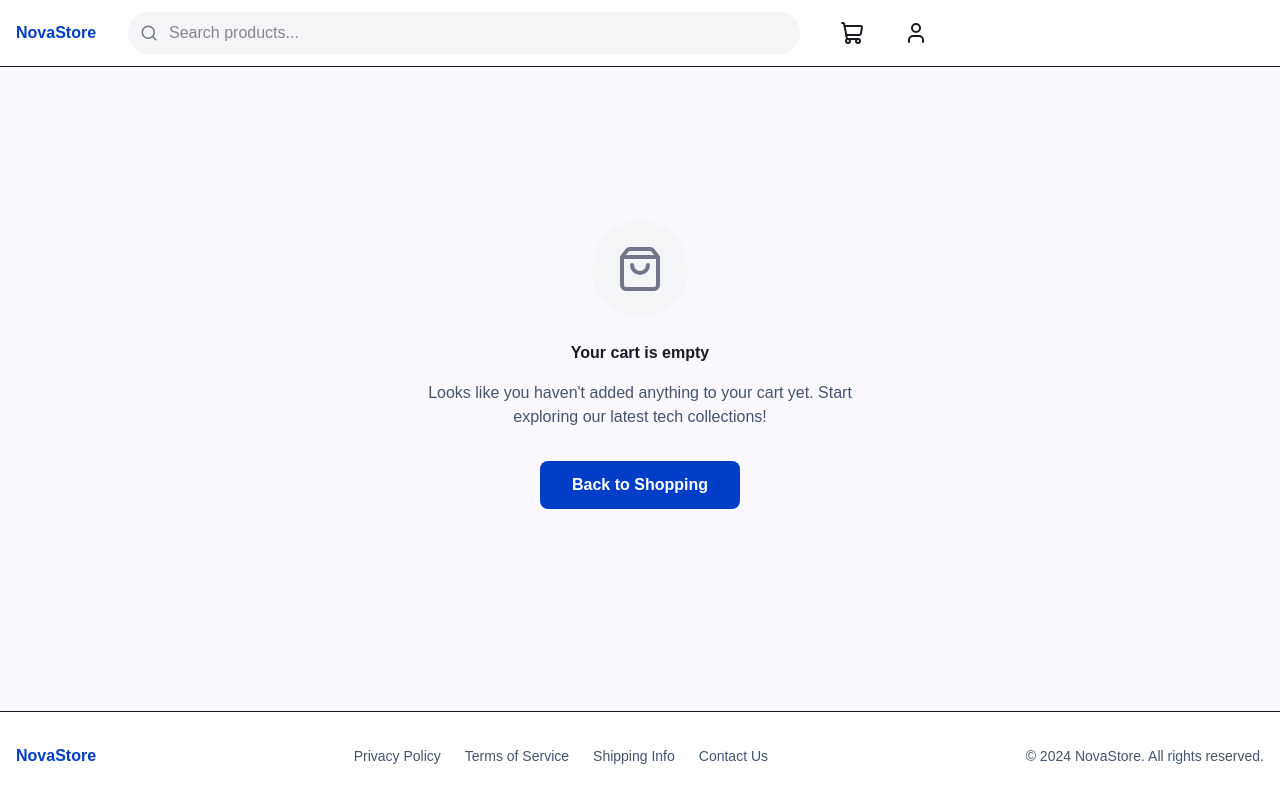
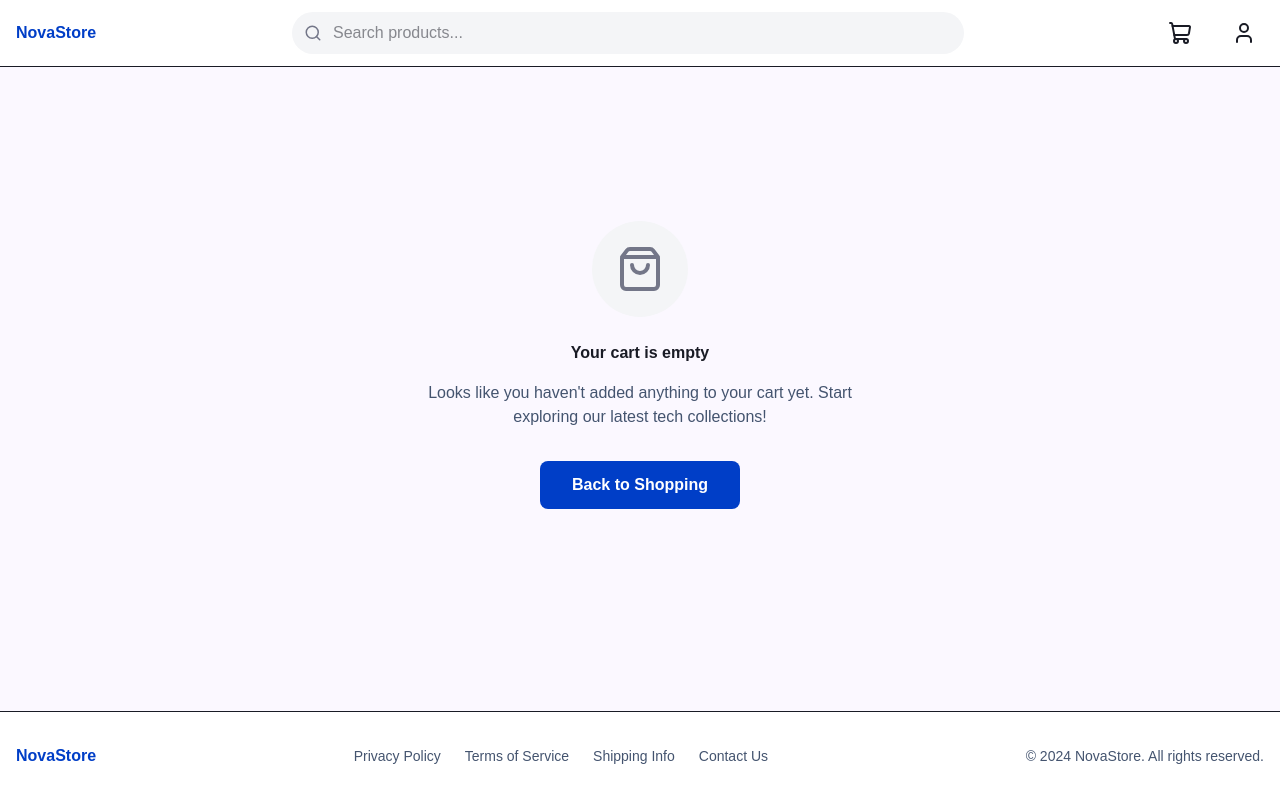
Before and after one commit to tekeoglan/nova-store, a Next.js app in the folder web/: page /cart in a window 1280 px wide. Built offline with nearby package versions, Linux system fonts and the light colour scheme.

Commit message:
style: add space bettween the elements of the navbar

```diff
--- a/web/src/components/layout/Navbar.tsx
+++ b/web/src/components/layout/Navbar.tsx
@@ -15,7 +15,7 @@
 
   return (
     <nav className="w-full bg-white border-b border-outline-variant px-4 py-3 flex items-center justify-between sticky top-0 z-50">
-      <div className="flex items-center gap-8 w-full max-w-7xl mx-auto">
+      <div className="flex items-center justify-between w-full max-w-7xl mx-auto">
         <Link href="/" className="text-headline-md font-bold text-primary">
           NovaStore
         </Link>
```
